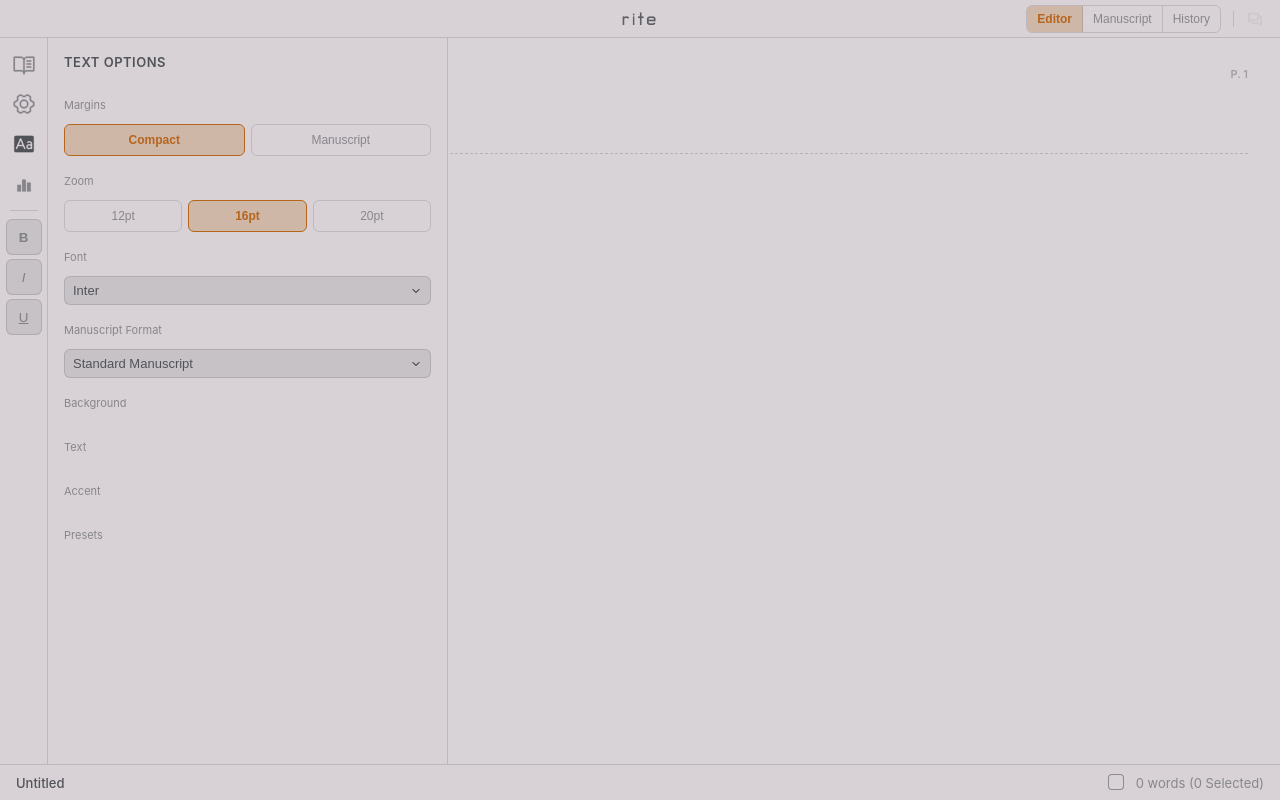
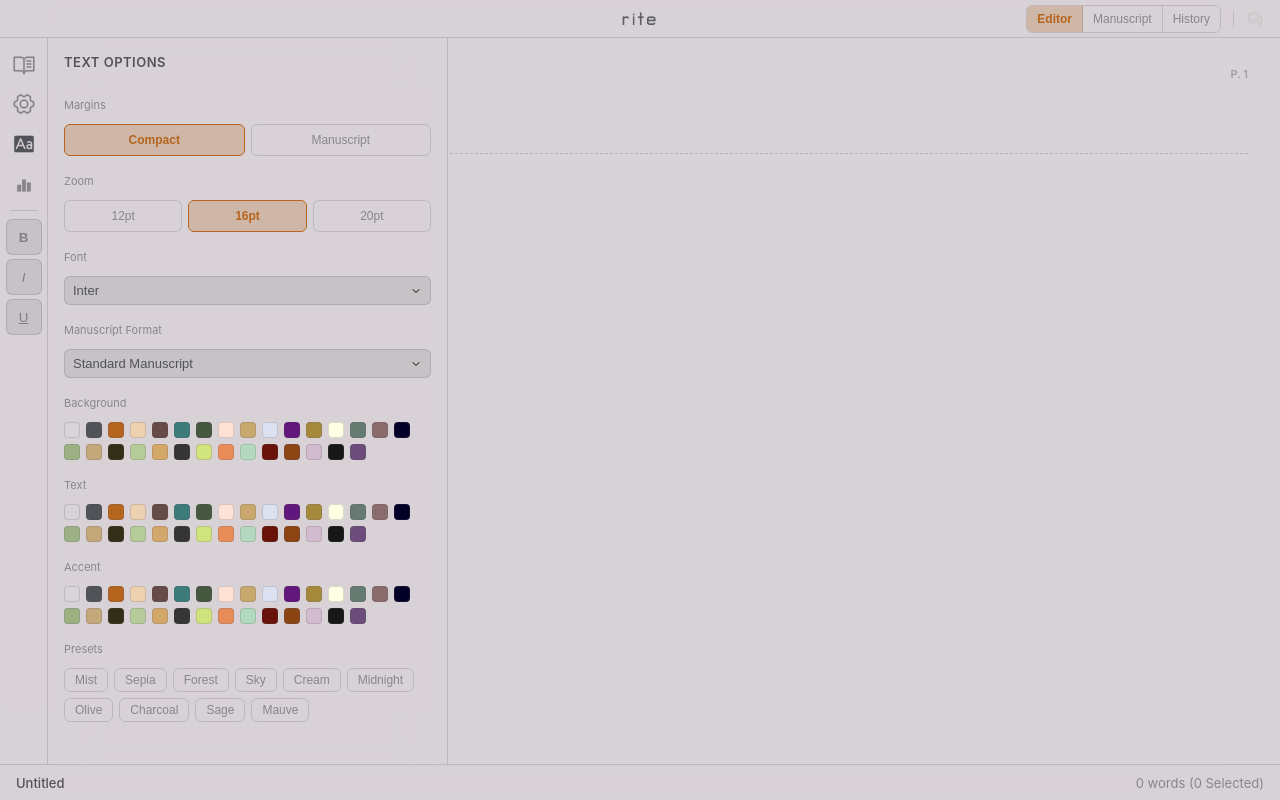
Before and after one commit to NothingFiner/rite, a Vue app: page / in a window 1280 px wide. Both pictures are taken after a click on the button 23 px from the left and 144 px from the top of the page. Built offline with nearby package versions, Linux system fonts and the light colour scheme.

Commit message:
wip: iteration 2, 8 failing

```diff
--- a/src/App.vue
+++ b/src/App.vue
@@ -144,13 +144,8 @@
       :title="store.doc?.title || 'Untitled'"
       :file-name="fileName"
       :save-status="saveStatus"
-      :theme="theme.editorTheme"
-      :themes="theme.themes"
-      :show-theme-picker="theme.showThemePicker"
       :word-count="wordCount"
       :selected-word-count="format.selectedWordCount"
-      @toggle-theme-picker="theme.showThemePicker = !theme.showThemePicker"
-      @select-theme="theme.selectTheme"
     />
 
     <!-- Thesaurus popover (5.11). Anchored at the right-click point; mounted
--- a/src/components/StatusBar.vue
+++ b/src/components/StatusBar.vue
@@ -10,46 +10,15 @@
       >{{ saveStatus }}</span>
     </div>
     <div class="status-right">
-      <div class="theme-picker">
-        <!-- A div with a click handler is unnamed and keyboard-unreachable; the
-             trigger is a real button that reports the picker state (S-010). -->
-        <button
-          type="button"
-          class="theme-swatch current"
-          :style="{ background: currentTheme.bg, borderColor: swatchBorder(currentTheme.bg) }"
-          :aria-expanded="showThemePicker"
-          :aria-label="triggerAriaLabel"
-          @click="$emit('toggleThemePicker')"
-        ></button>
-        <div v-if="showThemePicker" class="theme-tooltip">
-          <!-- aria-current (SPEC 5.7, decision 7): only the current theme's swatch is the current item. -->
-          <button
-            v-for="(t, i) in themes"
-            :key="i"
-            type="button"
-            class="theme-swatch"
-            :class="{ active: theme === i }"
-            :style="{ background: t.bg, borderColor: swatchBorder(t.bg) }"
-            :aria-label="swatchAriaLabel(t, i)"
-            :aria-current="theme === i ? 'true' : undefined"
-            @click="$emit('selectTheme', i)"
-          ></button>
-        </div>
-      </div>
       <span class="word-count">{{ wordCount }} words ({{ selectedWordCount }} Selected)</span>
     </div>
   </div>
 </template>
 
 <script setup>
-import { computed } from 'vue'
-
-const props = defineProps({
+defineProps({
   title: { type: String, default: '' },
   saveStatus: { type: String, default: '' },
-  theme: { type: Number, default: 0 },
-  themes: { type: Array, default: () => [] },
-  showThemePicker: { type: Boolean, default: false },
   wordCount: { type: Number, default: 0 },
   selectedWordCount: { type: Number, default: 0 },
   // Basename of the current file, including its extension (`novel.rite`), or
@@ -57,41 +26,6 @@ const props = defineProps({
   // group after the title; blank (nothing shown) while the file is unsaved.
   fileName: { type: String, default: '' },
 })
-
-const currentTheme = computed(() => props.themes[props.theme] || props.themes[0] || { bg: '#333333' })
-
-// The trigger's accessible name: state that the current theme when it has one.
-// Legacy spec mounts feed nameless themes (and one an empty list), so the
-// plain label is the fallback — never "undefined".
-const triggerAriaLabel = computed(() => {
-  const name = currentTheme.value.name
-  if (typeof name === 'string' && name.trim()) {
-    return `Change colour theme (current: ${name.trim()})`
-  }
-  return 'Change colour theme'
-})
-
-// The swatch's accessible name is its theme's `name`; position-based fallback
-// for entries without a usable name, so legacy mounts never read "undefined".
-function swatchAriaLabel(t, i) {
-  const name = t && typeof t.name === 'string' ? t.name : ''
-  return name.trim() ? name : `Theme ${i + 1}`
-}
-
-function isLightColor(hex) {
-  if (!hex) return false
-  const r = parseInt(hex.slice(1, 3), 16)
-  const g = parseInt(hex.slice(3, 5), 16)
-  const b = parseInt(hex.slice(5, 7), 16)
-  const luminance = (0.299 * r + 0.587 * g + 0.114 * b) / 255
-  return luminance > 0.5
-}
-
-function swatchBorder(bg) {
-  return isLightColor(bg) ? 'rgba(0, 0, 0, 0.35)' : 'rgba(255, 255, 255, 0.35)'
-}
-
-defineEmits(['toggleThemePicker', 'selectTheme'])
 </script>
 
 <style scoped>
@@ -161,39 +95,4 @@ defineEmits(['toggleThemePicker', 'selectTheme'])
 .word-count {
   color: var(--text-secondary);
 }
-
-.theme-picker {
-  position: relative;
-}
-
-.theme-swatch {
-  width: 16px;
-  height: 16px;
-  border-radius: 4px;
-  cursor: pointer;
-  border: 1px solid;
-  /* The swatches are real buttons now: drop the UA button chrome so the
-     16×16 box keeps its size and its inline colours. */
-  padding: 0;
-  appearance: none;
-}
-
-.theme-swatch.active {
-  outline: 2px solid var(--accent);
-  outline-offset: 2px;
-}
-
-.theme-tooltip {
-  position: absolute;
-  bottom: 26px;
-  right: 0;
-  display: flex;
-  gap: 8px;
-  padding: 8px;
-  background: var(--glass-bg);
-  backdrop-filter: blur(12px);
-  border: 1px solid var(--bg-glass-border);
-  border-radius: 8px;
-  z-index: 30;
-}
 </style>
--- a/src/components/TextOptionsDrawer.vue
+++ b/src/components/TextOptionsDrawer.vue
@@ -53,24 +53,36 @@
         >
           <option v-for="f in manuscriptFormat.formats" :key="f.id" :value="f.id">{{ f.name }}</option>
         </select>
-        <!--
-          Stub (SPEC 5.13). The three rows and the preset row exist so the colour
-          tests reach their assertions. None of them renders a swatch yet.
-        -->
-        <div class="drawer-label">Background</div>
-        <div class="swatch-row" data-row="background"></div>
-        <div class="drawer-label">Text</div>
-        <div class="swatch-row" data-row="text"></div>
-        <div class="drawer-label">Accent</div>
-        <div class="swatch-row" data-row="accent"></div>
+        <!-- Render only: a swatch stands for one palette colour and a preset
+             for one theme. Clicks, disabling and the selected marks belong to
+             the theme setters, and they arrive with the theme wiring. -->
+        <template v-for="def in swatchRows" :key="def.row">
+          <div class="drawer-label">{{ def.label }}</div>
+          <div class="swatch-row" :data-row="def.row">
+            <button
+              v-for="hex in palette"
+              :key="hex"
+              type="button"
+              class="colour-swatch"
+              :data-colour="hex"
+              :style="{ background: hex }"
+            ></button>
+          </div>
+        </template>
         <div class="drawer-label">Presets</div>
-        <div class="preset-row"></div>
+        <div class="preset-row">
+          <button v-for="entry in THEMES" :key="entry.name" type="button" class="theme-preset">
+            {{ entry.name }}
+          </button>
+        </div>
       </div>
     </div>
   </div>
 </template>
 
 <script setup>
+import { THEMES } from '../constants/themes.js'
+
 // Receives the theme, format, and manuscriptFormat composables as props and
 // drives them directly (setMargin / setZoom / setFont / selectFormat). See
 // GeneralOptionsDrawer for the rationale. manuscriptFormat is a reactive proxy
@@ -82,6 +94,30 @@ defineProps({
   format: { type: Object, required: true },
   manuscriptFormat: { type: Object, required: true },
 })
+
+// Row order is fixed by the drawer layout, so the names travel with one
+// definition instead of three hand-written label/row pairs.
+const swatchRows = [
+  { row: 'background', label: 'Background' },
+  { row: 'text', label: 'Text' },
+  { row: 'accent', label: 'Accent' },
+]
+
+// Palette for the swatch rows: the distinct colours of the theme table, in
+// first-appearance order (theme order, then bg, text, accent inside a theme).
+// Repeating a hex would offer the same colour twice in one row, so first
+// occurrence is kept.
+const palette = []
+{
+  const knownHexes = new Set()
+  for (const entry of THEMES) {
+    for (const hex of [entry.bg, entry.text, entry.accent]) {
+      if (knownHexes.has(hex)) continue
+      knownHexes.add(hex)
+      palette.push(hex)
+    }
+  }
+}
 </script>
 
 <style scoped>
@@ -199,4 +235,33 @@ defineProps({
   background-position: right 8px center;
   padding-right: 24px;
 }
+
+/* The swatch and preset rows wrap: a full palette overflows a fixed-width
+   drawer. */
+.swatch-row,
+.preset-row {
+  display: flex;
+  flex-wrap: wrap;
+  gap: 6px;
+}
+
+.colour-swatch {
+  width: 16px;
+  height: 16px;
+  border-radius: 4px;
+  border: 1px solid var(--bg-glass-border);
+  /* UA button padding would dwarf a 16px tint box. */
+  padding: 0;
+  appearance: none;
+}
+
+.theme-preset {
+  height: 24px;
+  padding: 0 10px;
+  border-radius: 6px;
+  border: 1px solid var(--bg-glass-border);
+  background: transparent;
+  color: var(--text-secondary);
+  font-size: 12px;
+}
 </style>
```
Also changed, not shown: src/composables/useTheme.js (+5 -4 lines).
